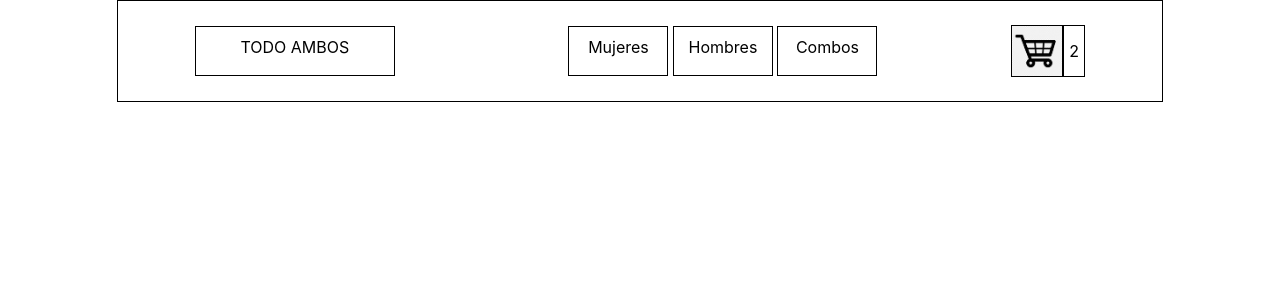
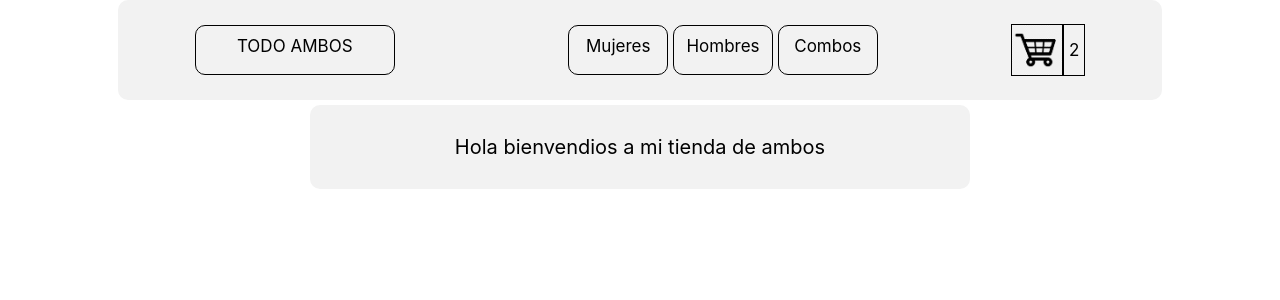
Before and after one commit to EricNegreido/EntregaFinalNegreido, a React (Create React App) app: page / in a window 1280 px wide. Shown: the top 300 px of the page. Built offline with nearby package versions, Linux system fonts and the light colour scheme.

Commit message:
components itemlist

```diff
--- a/src/App.js
+++ b/src/App.js
@@ -1,6 +1,10 @@
 import {NavBar} from "./components/NavBar"
+import {ItemListContainer} from "./components/ItemListContainer"
 function App() {
-  return <NavBar/>
+  return <>
+    <NavBar/>
+    <ItemListContainer greeting ="Hola bienvendios a mi tienda de ambos"/>
+  </>
 }
 
 export default App;
--- /dev/null
+++ b/src/components/ItemListContainer.jsx
@@ -0,0 +1,4 @@
+export const ItemListContainer = (props) =>
+<div style={{background:'#f2f2f2', padding:'10px', borderRadius:'10px', width:'50%', margin:'5px auto', textAlign:'center'}}>
+    <p style={{color:'#000', fontSize:"20px"}}> {props.greeting} </p>
+</div>
--- a/src/index.css
+++ b/src/index.css
@@ -19,9 +19,12 @@ code {
   flex-direction: row;
   justify-content: space-around;
   align-items: center;
-  border: 1px solid #000;
   padding: 10px;
   text-align: center;
+  background:#f2f2f2;
+  padding:10px;
+  border-radius:10px;
+  font-size: 17px;
 
 }
 .logo{
@@ -30,6 +33,8 @@ code {
   border: 1px solid #000;
   padding: 10px;
   box-sizing: border-box;
+  border-radius:10px;
+
 }
 
 .navBar li{
@@ -47,10 +52,17 @@ color: #000;
   box-sizing: border-box;
   width: 100px;
   height: 50px;
+  border-radius:10px;
+
+}
+.navButtons:hover{
+  background-color: #525252;
+  color: #f2f2f2;
 }
 .cart{
   display: flex;
   text-align: center;
+
 }
 .navCarrito, .cart p{
 
```
